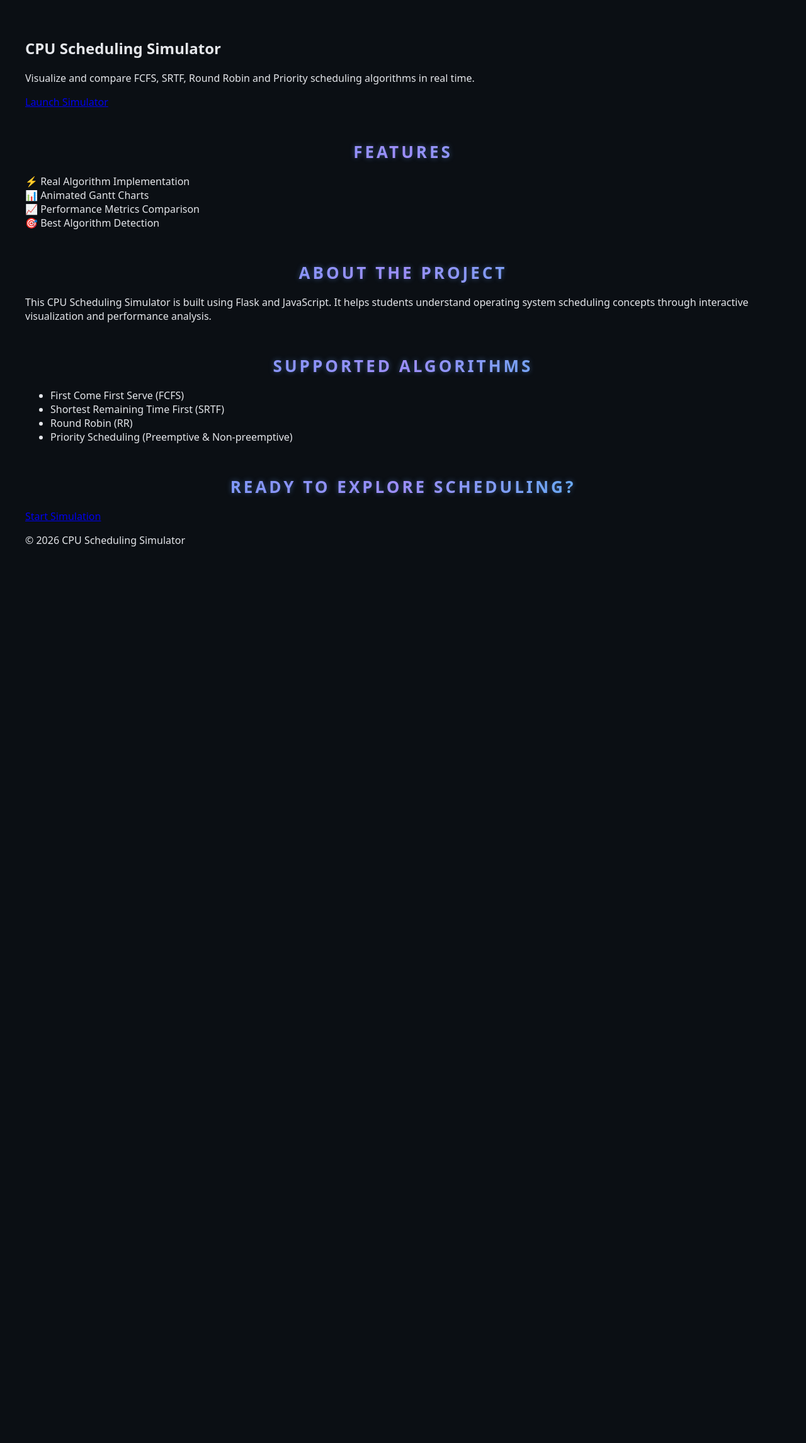
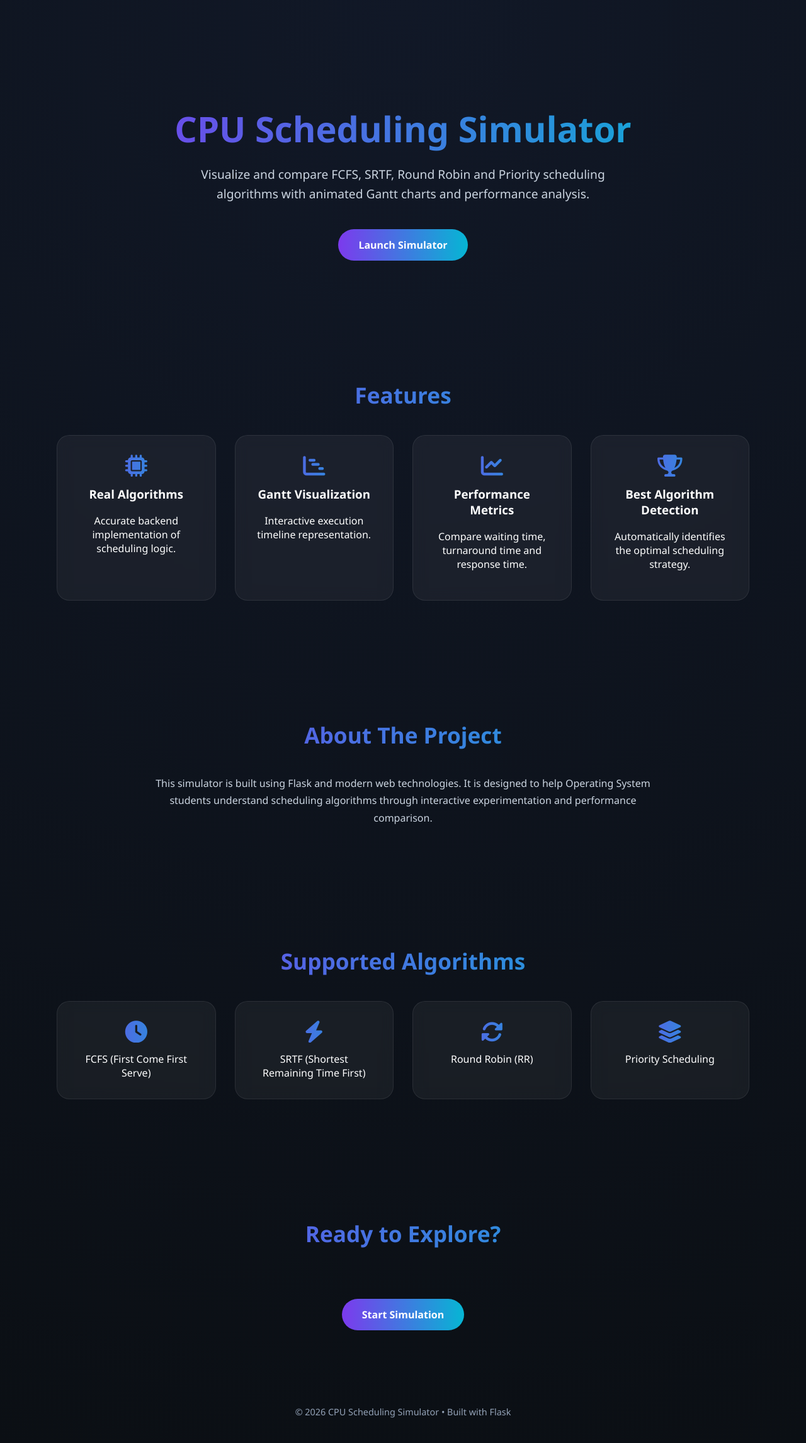
Before and after one commit to VeeQubit/CPU_Process_Scheduler, a Flask app: page / in a window 1280 px wide. Shown: the whole page at 63% size. Before the commit the page ends 868 px from the top, so only its background shows below. Run offline with Flask 3, Linux system fonts and the light colour scheme.

Commit message:
Landing page update

```diff
--- a/static/style.css
+++ b/static/style.css
@@ -2086,3 +2086,13 @@ button.run-btn:disabled {
   opacity: 0;
   cursor: pointer;
 }
+
+.feature-icon {
+  font-size: 2.2rem;
+  margin-bottom: 15px;
+  display: block;
+  background: linear-gradient(90deg, #7c3aed, #06b6d4);
+  background-clip: text;
+  -webkit-background-clip: text;
+  color: transparent;
+}
--- a/templates/home.html
+++ b/templates/home.html
@@ -2,53 +2,221 @@
 <html>
 <head>
   <title>CPU Scheduling Simulator</title>
-  <link rel="stylesheet" href="/static/style.css">
   <meta name="viewport" content="width=device-width, initial-scale=1.0">
+
+  <!-- Font Awesome Icons -->
+  <link rel="stylesheet"
+        href="https://cdnjs.cloudflare.com/ajax/libs/font-awesome/6.5.0/css/all.min.css">
+
+  <style>
+    body {
+      margin: 0;
+      font-family: 'Segoe UI', sans-serif;
+      background: radial-gradient(circle at top, #111827, #0b0f14);
+      color: white;
+      overflow-x: hidden;
+    }
+
+    .hero {
+      text-align: center;
+      padding: 120px 20px 80px;
+    }
+
+    .hero h1 {
+      font-size: 3.5rem;
+      background: linear-gradient(90deg, #7c3aed, #06b6d4);
+      background-clip: text;
+      -webkit-background-clip: text;
+      color: transparent;
+      margin-bottom: 20px;
+    }
+
+    .hero p {
+      font-size: 1.2rem;
+      color: #cbd5e1;
+      max-width: 700px;
+      margin: auto;
+      line-height: 1.6;
+    }
+
+    .cta-btn {
+      display: inline-block;
+      margin-top: 40px;
+      padding: 14px 32px;
+      border-radius: 40px;
+      background: linear-gradient(90deg, #7c3aed, #06b6d4);
+      color: white;
+      text-decoration: none;
+      font-weight: 600;
+      transition: 0.3s;
+    }
+
+    .cta-btn:hover {
+      transform: translateY(-3px);
+      box-shadow: 0 10px 30px rgba(124,58,237,0.4);
+    }
+
+    section {
+      padding: 80px 20px;
+      max-width: 1100px;
+      margin: auto;
+    }
+
+    section h2 {
+      text-align: center;
+      font-size: 2.2rem;
+      margin-bottom: 40px;
+      background: linear-gradient(90deg, #7c3aed, #06b6d4);
+      background-clip: text;
+      -webkit-background-clip: text;
+      color: transparent;
+    }
+
+    .grid {
+      display: grid;
+      grid-template-columns: repeat(auto-fit, minmax(240px,1fr));
+      gap: 30px;
+    }
+
+    .card-box {
+      background: rgba(255,255,255,0.05);
+      padding: 30px;
+      border-radius: 20px;
+      backdrop-filter: blur(10px);
+      transition: 0.3s;
+      border: 1px solid rgba(255,255,255,0.08);
+      text-align: center;
+    }
+
+    .card-box:hover {
+      transform: translateY(-8px);
+      box-shadow: 0 20px 40px rgba(0,0,0,0.5);
+    }
+
+    .feature-icon {
+      font-size: 2.2rem;
+      margin-bottom: 15px;
+      display: block;
+      background: linear-gradient(90deg, #7c3aed, #06b6d4);
+      background-clip: text;
+      -webkit-background-clip: text;
+      color: transparent;
+    }
+
+    .card-box h3 {
+      margin-top: 10px;
+      color: #ffffff;
+    }
+
+    .about p {
+      text-align: center;
+      max-width: 800px;
+      margin: auto;
+      color: #cbd5e1;
+      line-height: 1.7;
+    }
+
+    footer {
+      text-align: center;
+      padding: 40px;
+      color: #94a3b8;
+      font-size: 0.9rem;
+    }
+
+    @media (max-width: 768px) {
+      .hero h1 {
+        font-size: 2.4rem;
+      }
+    }
+
+  </style>
 </head>
-<body class="landing">
+
+<body>
 
 <section class="hero">
   <h1>CPU Scheduling Simulator</h1>
-  <p>Visualize and compare FCFS, SRTF, Round Robin and Priority scheduling algorithms in real time.</p>
+  <p>
+    Visualize and compare FCFS, SRTF, Round Robin and Priority scheduling
+    algorithms with animated Gantt charts and performance analysis.
+  </p>
   <a href="/simulator" class="cta-btn">Launch Simulator</a>
 </section>
 
-<section class="features">
+<section>
   <h2>Features</h2>
-  <div class="feature-grid">
-    <div>⚡ Real Algorithm Implementation</div>
-    <div>📊 Animated Gantt Charts</div>
-    <div>📈 Performance Metrics Comparison</div>
-    <div>🎯 Best Algorithm Detection</div>
+  <div class="grid">
+
+    <div class="card-box">
+      <i class="fa-solid fa-microchip feature-icon"></i>
+      <h3>Real Algorithms</h3>
+      <p>Accurate backend implementation of scheduling logic.</p>
+    </div>
+
+    <div class="card-box">
+      <i class="fa-solid fa-chart-gantt feature-icon"></i>
+      <h3>Gantt Visualization</h3>
+      <p>Interactive execution timeline representation.</p>
+    </div>
+
+    <div class="card-box">
+      <i class="fa-solid fa-chart-line feature-icon"></i>
+      <h3>Performance Metrics</h3>
+      <p>Compare waiting time, turnaround time and response time.</p>
+    </div>
+
+    <div class="card-box">
+      <i class="fa-solid fa-trophy feature-icon"></i>
+      <h3>Best Algorithm Detection</h3>
+      <p>Automatically identifies the optimal scheduling strategy.</p>
+    </div>
+
   </div>
 </section>
 
 <section class="about">
   <h2>About The Project</h2>
   <p>
-    This CPU Scheduling Simulator is built using Flask and JavaScript.
-    It helps students understand operating system scheduling concepts
-    through interactive visualization and performance analysis.
+    This simulator is built using Flask and modern web technologies.
+    It is designed to help Operating System students understand scheduling
+    algorithms through interactive experimentation and performance comparison.
   </p>
 </section>
 
-<section class="algorithms">
+<section>
   <h2>Supported Algorithms</h2>
-  <ul>
-    <li>First Come First Serve (FCFS)</li>
-    <li>Shortest Remaining Time First (SRTF)</li>
-    <li>Round Robin (RR)</li>
-    <li>Priority Scheduling (Preemptive & Non-preemptive)</li>
-  </ul>
+  <div class="grid">
+
+    <div class="card-box">
+      <i class="fa-solid fa-clock feature-icon"></i>
+      FCFS (First Come First Serve)
+    </div>
+
+    <div class="card-box">
+      <i class="fa-solid fa-bolt feature-icon"></i>
+      SRTF (Shortest Remaining Time First)
+    </div>
+
+    <div class="card-box">
+      <i class="fa-solid fa-rotate feature-icon"></i>
+      Round Robin (RR)
+    </div>
+
+    <div class="card-box">
+      <i class="fa-solid fa-layer-group feature-icon"></i>
+      Priority Scheduling
+    </div>
+
+  </div>
 </section>
 
-<section class="cta-section">
-  <h2>Ready to Explore Scheduling?</h2>
+<section style="text-align:center;">
+  <h2>Ready to Explore?</h2>
   <a href="/simulator" class="cta-btn">Start Simulation</a>
 </section>
 
 <footer>
-  <p>© 2026 CPU Scheduling Simulator</p>
+  © 2026 CPU Scheduling Simulator • Built with Flask
 </footer>
 
 </body>
```
